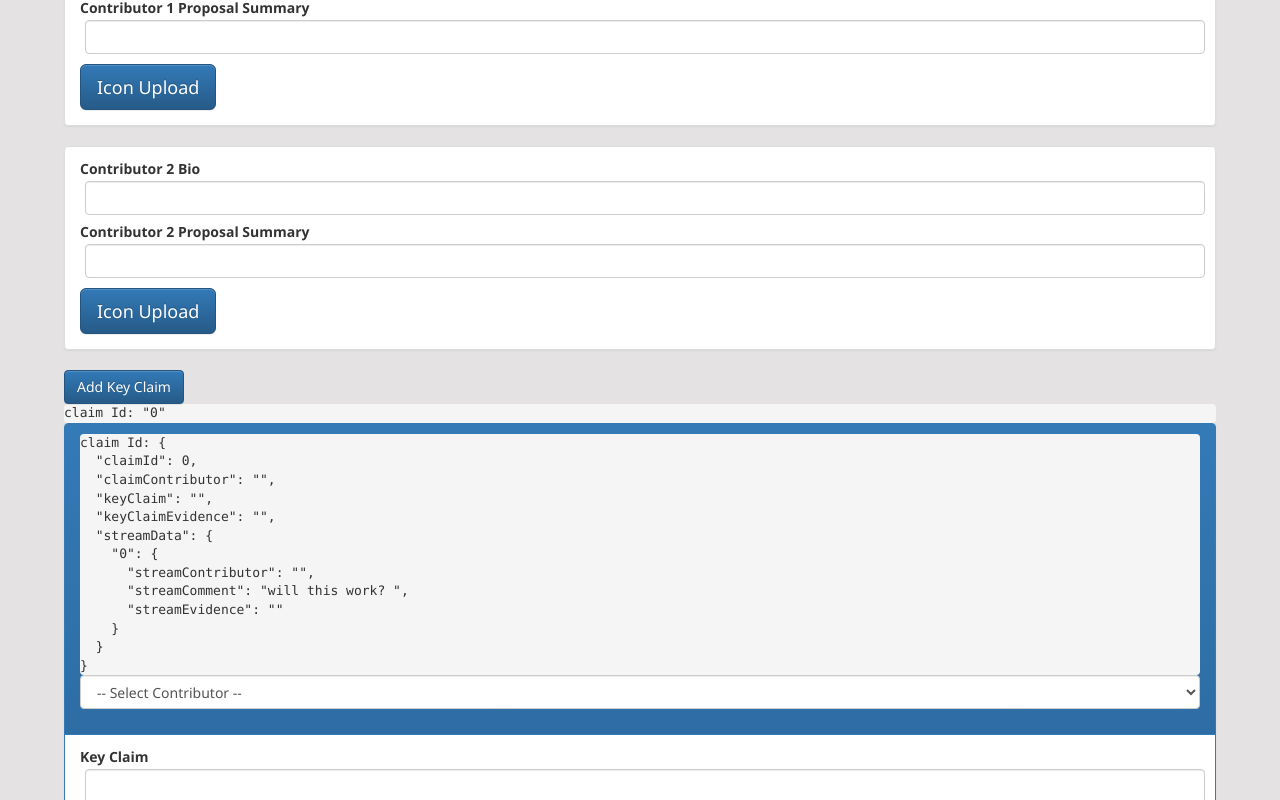
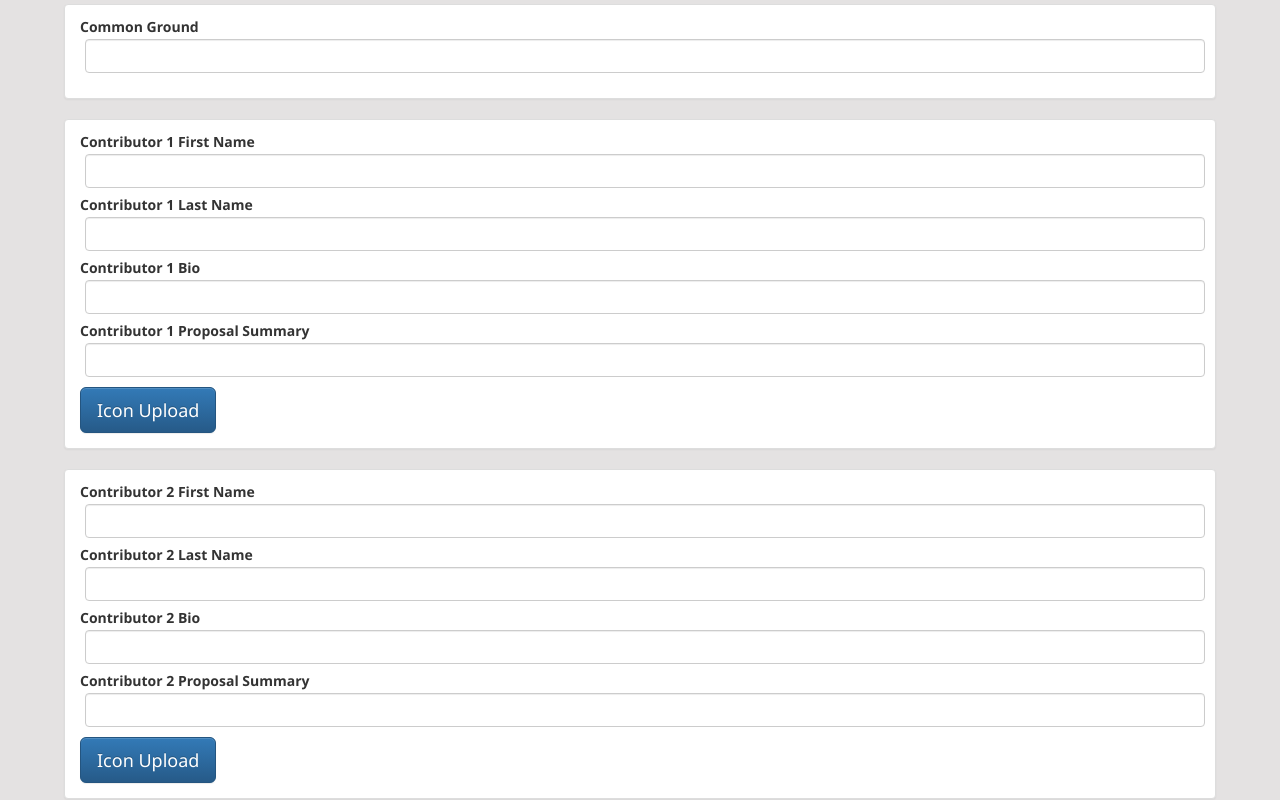
Before and after one commit to prime-hadar-policy-bytes/policy_bytes, a React (Create React App) app: page /topicEdit in a window 1280 px wide. Shown: the part 920-1720 px from the top of the page. Built offline with nearby package versions, Linux system fonts and the light colour scheme; no server answers.

Commit message:
topicEdit page totally working

```diff
--- a/src/components/Admin/TopicEdit/KeyClaimForm.jsx
+++ b/src/components/Admin/TopicEdit/KeyClaimForm.jsx
@@ -19,7 +19,7 @@ class KeyClaimForm extends Component {
 
 //adding a new value to this.state.streamData object that will be the ID of the new key claim
     addStreamItem = () => {
-        let streamItemId = Object.keys(this.state.streamData).length;
+        let streamItemId = Object.keys(this.props.keyClaims[this.props.claimId].streamData).length;
         let claimId = this.props.claimId;
         //packaging up the object to send to the reducer
         let payloadObject = {
@@ -47,14 +47,15 @@ class KeyClaimForm extends Component {
     for (const streamItem in streamDataObject) {
         streamItemForms.push(
         <StreamItemForm key={streamItem}
-                      claimId ={this.props.claimId}
-                      streamId={streamItem}
-                      handleKeyClaimChange={this.handleKeyClaimChange}
-                      handleStreamChange={this.props.handleStreamChange}/>
+                        claimId ={this.props.claimId}
+                        streamId={streamItem}
+                        keyClaims={this.props.keyClaims}
+                        handleKeyClaimChange={this.handleKeyClaimChange}
+                        handleStreamChange={this.props.handleStreamChange}/>
       )
     }
 
-    console.log('TESTSETSE',this.props.keyClaimIdObject[claimId].claimContributor);
+    console.log('TESTSETSE',this.props.keyClaimIdObject[claimId]);
 
 
     return (
@@ -66,13 +67,6 @@ class KeyClaimForm extends Component {
 
             <Panel.Heading>
 
-                {/* <SelectForm type="select"
-                            placeholder="Select Contributor"
-                            value={this.props.keyClaimIdObject[claimId].claimContributor}
-                            onChange={this.handleChange}
-                            name="claimContributor"/> */}
-
-
           <pre>claim Id: {JSON.stringify(this.props.keyClaims[this.props.claimId], null, 2)}</pre>
 
                 <FormGroup>
@@ -81,22 +75,13 @@ class KeyClaimForm extends Component {
                                     name="claimContributor"
                                     onChange={this.handleChange}
                                     id={this.props.claimId}
-                                    // value={this.props.keyClaims[this.props.claimId]}//<-- THIS IS WHERE I'M GOING TO START TOMORROW
+                                    value={this.props.keyClaims[this.props.claimId].claimContributor}
                                     >
                         <option key="0" value="">-- Select Contributor --</option>
                         <option key="1" value="contributor1">Contributor 1</option>
                         <option key="2" value="contributor2">Contributor 2</option>
                     </FormControl>
                 </FormGroup>
-
-                {/* <select name="claimContributor"
-                        id={this.props.claimId}
-                        onChange={this.handleChange}
-                        >
-                    <option value="">-- Select Contributor --</option>
-                    <option value="contributor1">Contributor 1</option>
-                    <option selected value="contributor2">Contributor 2</option>
-                </select> */}
 
             </Panel.Heading>
 
@@ -105,13 +90,13 @@ class KeyClaimForm extends Component {
                 <FormControl onChange={this.handleChange}
                             id={this.props.claimId}
                             name="keyClaim"
-                            // value={this.state.keyClaim}
+                            value={this.props.keyClaims[this.props.claimId].keyClaim}
                             type="text"/>
                 <ControlLabel>Key Claim Evidence</ControlLabel>
                 <FormControl onChange={this.handleChange}
                                 id={this.props.claimId}
                                 name="keyClaimEvidence"
-                                // value={this.state.keyClaimEvidence}
+                                value={this.props.keyClaims[this.props.claimId].keyClaimEvidence}
                                 type="text"/>
 
 {/* Variable holding .map of <StreamItemForm>  */}
--- a/src/components/Admin/TopicEdit/StreamItemForm.jsx
+++ b/src/components/Admin/TopicEdit/StreamItemForm.jsx
@@ -42,7 +42,7 @@ class StreamItemForm extends Component {
                             placeholder="select"
                             id={this.props.streamId}
                             name="streamContributor"
-                            // value={this.state.streamContributor}
+                            value={this.props.keyClaims[this.props.claimId].streamData[this.props.streamId].streamContributor}
                             >
                   <option value="">-- Select Contributor --</option>
                   <option value="contributor1">Contributor 1</option>
@@ -54,13 +54,16 @@ class StreamItemForm extends Component {
                             id={this.props.claimId}
                             name="streamComment"
                             type="text"
+                            value={this.props.keyClaims[this.props.claimId].streamData[this.props.streamId].streamComment}
                             />
 
               <ControlLabel>Stream Comment Evidence</ControlLabel>
               <FormControl onChange={this.packageStreamChange}
                           id={this.props.claimId}
                           name="streamEvidence"
-                          type="text"/>
+                          type="text"
+                          value={this.props.keyClaims[this.props.claimId].streamData[this.props.streamId].streamEvidence}
+                          />
 
               <Button bsStyle="danger">Delete Stream Item</Button>
 
--- a/src/components/Admin/TopicEdit/TopicEdit.jsx
+++ b/src/components/Admin/TopicEdit/TopicEdit.jsx
@@ -80,18 +80,14 @@ class TopicEdit extends Component {
 
 
     let keyClaimIdObject = this.props.state.cacheEdit.topicEditCache.keyClaims;
-
-    console.log('keyClaimIdObject', keyClaimIdObject);
-
-
     let keyClaimForms = []
     for (const keyClaim in keyClaimIdObject) {
       keyClaimForms.push(
         <KeyClaimForm key={keyClaim}
-          claimId={keyClaim}
-          keyClaimIdObject={this.props.state.cacheEdit.topicEditCache.keyClaims}
-          handleKeyClaimChange={this.handleKeyClaimChange}
-          handleStreamChange={this.handleStreamChange} />
+                      claimId={keyClaim}
+                      keyClaimIdObject={this.props.state.cacheEdit.topicEditCache.keyClaims}
+                      handleKeyClaimChange={this.handleKeyClaimChange}
+                      handleStreamChange={this.handleStreamChange} />
       )
     }
 
@@ -157,11 +153,20 @@ class TopicEdit extends Component {
 
             <Panel>
               <Panel.Body>
-                <ControlLabel>Contributor 1 Name</ControlLabel>
+                <ControlLabel>Contributor 1 First Name</ControlLabel>
                 <FormControl onChange={this.handleTextChange}
                   name="bio1"
-                  // value={this.props.state.cacheEdit.bio1}  //<-- VALUE COMES FROM REDUX STATE
-                  type="text" />
+                  type="text"
+                  name="contributor1FirstName"
+                  value={this.props.state.cacheEdit.contributor1FirstName}  //<-- VALUE COMES FROM REDUX STATE
+                  />
+                <ControlLabel>Contributor 1 Last Name</ControlLabel>
+                <FormControl onChange={this.handleTextChange}
+                  name="bio1"
+                  type="text"
+                  name="contributor1LastName"
+                  value={this.props.state.cacheEdit.contributor1LastName}  //<-- VALUE COMES FROM REDUX STATE
+                  />
                 <ControlLabel>Contributor 1 Bio</ControlLabel>
                 <FormControl onChange={this.handleTextChange}
                   name="bio1"
@@ -173,11 +178,25 @@ class TopicEdit extends Component {
                   value={this.props.state.cacheEdit.proposal1}  //<-- VALUE COMES FROM REDUX STATE
                   type="text" />
                 <Button bsSize="large" bsStyle="primary">Icon Upload</Button>
-                {/* <Button bsSize="large" bsStyle="primary">Submit</Button> */}
               </Panel.Body>
             </Panel>
+
             <Panel>
               <Panel.Body>
+              <ControlLabel>Contributor 2 First Name</ControlLabel>
+                <FormControl onChange={this.handleTextChange}
+                  name="bio1"
+                  type="text"
+                  name="contributor2FirstName"
+                  value={this.props.state.cacheEdit.contributor2FirstName}  //<-- VALUE COMES FROM REDUX STATE
+                  />
+                <ControlLabel>Contributor 2 Last Name</ControlLabel>
+                <FormControl onChange={this.handleTextChange}
+                  name="bio1"
+                  type="text"
+                  name="contributor2LastName"
+                  value={this.props.state.cacheEdit.contributor2LastName}  //<-- VALUE COMES FROM REDUX STATE
+                  />
                 <ControlLabel>Contributor 2 Bio</ControlLabel>
                 <FormControl onChange={this.handleTextChange}
                   name="bio2"
@@ -210,7 +229,7 @@ class TopicEdit extends Component {
 }
 
 const mapStateToProps = (state) => ({
-  // keyClaims: state.cacheEdit.topicEditCache.keyClaims,
+  keyClaims: state.cacheEdit.topicEditCache.keyClaims,
   state
 })
 
--- a/src/redux/reducers/atticusTopicEditReducer.js
+++ b/src/redux/reducers/atticusTopicEditReducer.js
@@ -1,14 +1,18 @@
 import { combineReducers } from 'redux';
 
 let emptyTopicEditCache = {
-    topicTitle: 'Default values of my cache',
+    topicTitle: '',
     topicSummary: '',
     topicPremise: '',
     topicReadMore: '',
     topicCommonGround: '',
+    contributor1FirstName: '',
+    contributor1LastName: '',
     bio1: '',
     photo1: '',
     proposal1: '',
+    contributor1FirstName: '',
+    contributor1LastName: '',
     bio2: '',
     photo2: '',
     proposal2: '',
@@ -21,7 +25,7 @@ let emptyTopicEditCache = {
             streamData: {
                 0: {
                     streamContributor: '',
-                    streamComment: 'will this work? ',
+                    streamComment: '',
                     streamEvidence: '',
                 }
             }
@@ -51,11 +55,14 @@ const topicEditCache = (state = emptyTopicEditCache, action) => {
 
             return{
                 ...state,
+                keyClaims: {
+                    ...state.keyClaims,
                 [action.payload.id]: {
                     ...state.keyClaims[action.payload.id],
                     [action.payload.name]: action.payload.value
                 }
             }
+        }
 
 
         //HANDLE CHANGE FOR STREAM ITEM INFO (THIRD LEVEL OF OBJECT)
```
